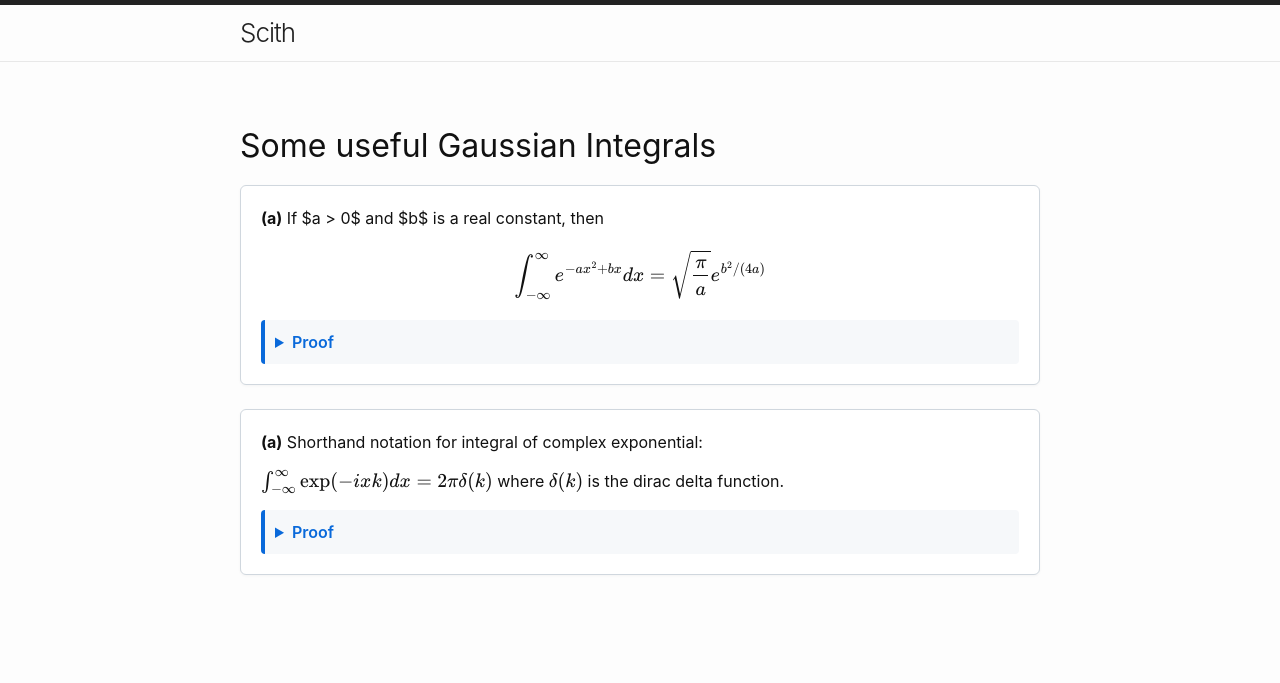
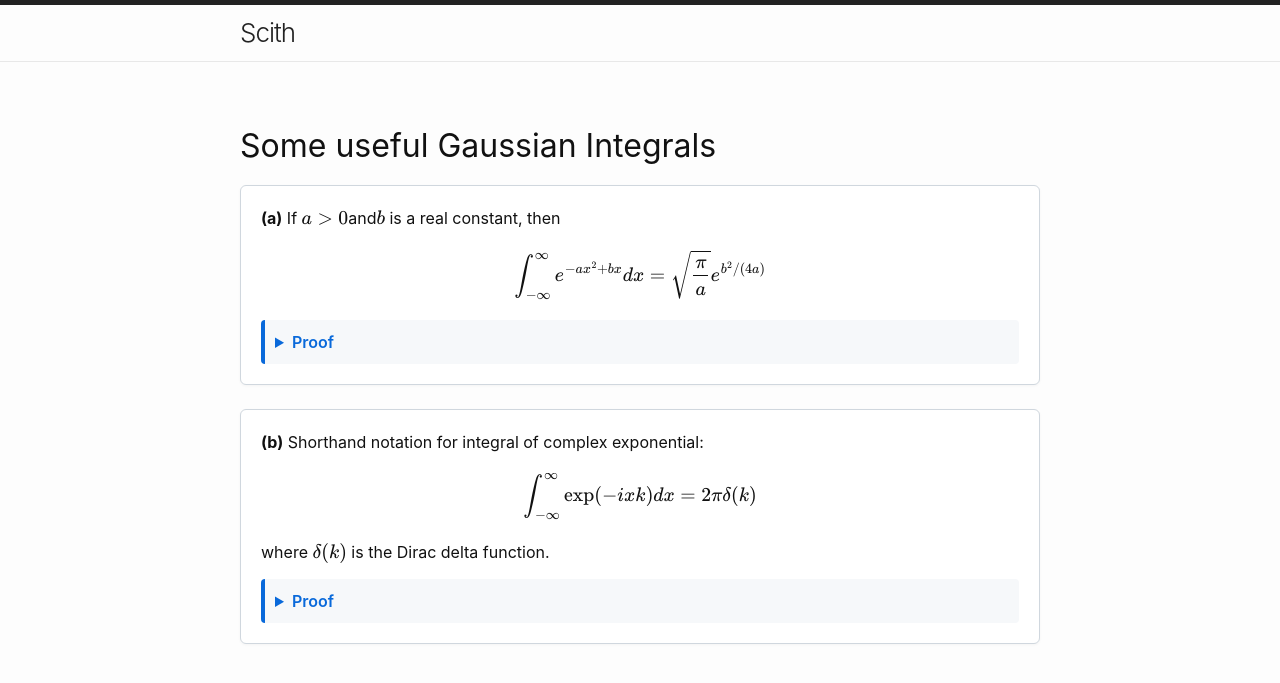
Before and after one commit to yashmrsawant/yashmrsawant.github.io, a Jekyll site: the page built from _posts/2026-04-01-some-integral-theorems.md, in a window 1280 px wide. Shown: the top 683 px of the page. Built offline with Jekyll 4.4.1, drawn with Linux system fonts in a browser that asks for light colours.

Commit message:
Auto-commit: Update blog 2026-04-02 07:02:21

```diff
--- a/_posts/2026-04-01-some-integral-theorems.md
+++ b/_posts/2026-04-01-some-integral-theorems.md
@@ -9,7 +9,7 @@
 
 <div style="border: 1px solid #d0d7de; border-radius: 6px; padding: 20px; margin-bottom: 24px; background-color: #ffffff; box-shadow: 0 1px 3px rgba(0,0,0,0.04);" markdown="1">
 
-**(a)** If $a > 0$ and $b$ is a real constant, then
+**(a)** If $$a > 0$$and$$b$$ is a real constant, then
 
 $$
 \int_{-\infty}^{\infty} e^{-ax^2+bx} dx = \sqrt{\frac{\pi}{a}}e^{b^2/(4a)}
@@ -32,13 +32,13 @@
   \int_{-\infty}^{\infty} e^{-a(x - \frac{b}{2a})^2 + \frac{b^2}{4a}} dx = e^{b^2/(4a)} \int_{-\infty}^{\infty} e^{-a(x - \frac{b}{2a})^2} dx
   $$
 
-  Now, perform a substitution let $u = x - \frac{b}{2a}$, so $du = dx$. The limits of integration remain $-\infty$ to $\infty$:
+  Now, perform a substitution let $$u = x - \frac{b}{2a}$$, so $$du = dx$$. The limits of integration remain $$-\infty$$to$$\infty$$:
 
   $$
   e^{b^2/(4a)} \int_{-\infty}^{\infty} e^{-au^2} du
   $$
 
-  We know the standard Gaussian integral evaluates to $\sqrt{\frac{\pi}{a}}$. Thus:
+  We know the standard Gaussian integral evaluates to $$\sqrt{\frac{\pi}{a}}$$. Thus:
 
   $$
   e^{b^2/(4a)} \sqrt{\frac{\pi}{a}}
@@ -50,38 +50,35 @@
 
 <div style="border: 1px solid #d0d7de; border-radius: 6px; padding: 20px; margin-bottom: 24px; background-color: #ffffff; box-shadow: 0 1px 3px rgba(0,0,0,0.04);" markdown="1">
 
-**(a)** Shorthand notation for integral of complex exponential:
+**(b)** Shorthand notation for integral of complex exponential:
 
-$$\int_{-\infty}^{\infty} \exp(-ixk)dx=2\pi\delta(k)$$
-where $$\delta(k)$$ is the dirac delta function.
+$$
+\int_{-\infty}^{\infty} \exp(-ixk)dx=2\pi\delta(k)
+$$
+
+where $$\delta(k)$$ is the Dirac delta function.
 
 <details style="cursor: pointer; padding: 10px; background-color: #f6f8fa; border-left: 4px solid #0969da; border-radius: 4px; margin-top: 15px;">
   <summary style="font-weight: 600; color: #0969da;">Proof</summary>
 
   <br>
 
-  First, we complete the square in the exponent:
+  This integral can be evaluated by considering it over a finite symmetric interval $$[-L, L]$$and then taking the limit as$$L \to \infty$$:
 
   $$
-  -ax^2 + bx = -a\left(x^2 - \frac{b}{a}x\right) = -a\left(x - \frac{b}{2a}\right)^2 + \frac{b^2}{4a}
+  \int_{-L}^{L} e^{-ixk} dx = \left[ \frac{e^{-ixk}}{-ik} \right]_{-L}^{L} = \frac{e^{-iLk} - e^{iLk}}{-ik}
   $$
 
-  Substitute this back into the integral:
+  Using Euler's formula, we know that $$e^{i\theta} - e^{-i\theta} = 2i\sin(\theta)$$. Applying this gives:
 
   $$
-  \int_{-\infty}^{\infty} e^{-a(x - \frac{b}{2a})^2 + \frac{b^2}{4a}} dx = e^{b^2/(4a)} \int_{-\infty}^{\infty} e^{-a(x - \frac{b}{2a})^2} dx
+  \frac{e^{-iLk} - e^{iLk}}{-ik} = \frac{-2i \sin(Lk)}{-ik} = 2\frac{\sin(Lk)}{k}
   $$
 
-  Now, perform a substitution let $u = x - \frac{b}{2a}$, so $du = dx$. The limits of integration remain $-\infty$ to $\infty$:
+  Taking the limit as $$L \to \infty$$, we can use the well-known Dirichlet kernel representation of the Dirac delta function, where $$\lim_{L \to \infty} \frac{\sin(Lk)}{\pi k} = \delta(k)$$:
 
   $$
-  e^{b^2/(4a)} \int_{-\infty}^{\infty} e^{-au^2} du
-  $$
-
-  We know the standard Gaussian integral evaluates to $\sqrt{\frac{\pi}{a}}$. Thus:
-
-  $$
-  e^{b^2/(4a)} \sqrt{\frac{\pi}{a}}
+  \lim_{L \to \infty} \int_{-L}^{L} e^{-ixk} dx = 2\pi \lim_{L \to \infty} \frac{\sin(Lk)}{\pi k} = 2\pi\delta(k)
   $$
 
 </details>
```
